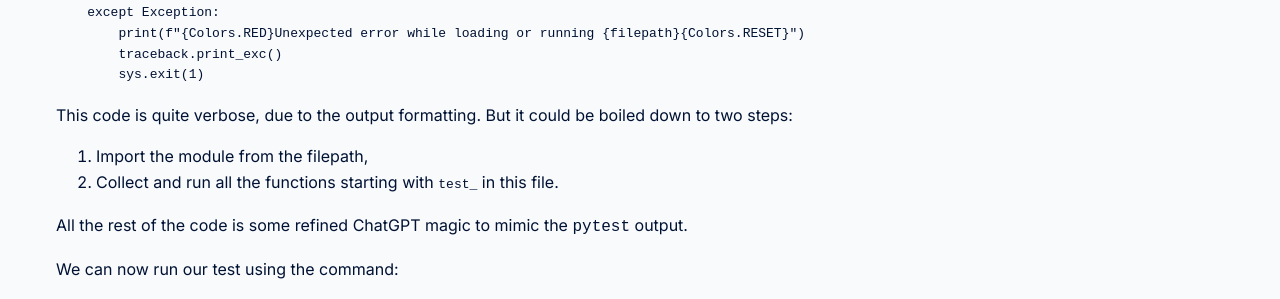
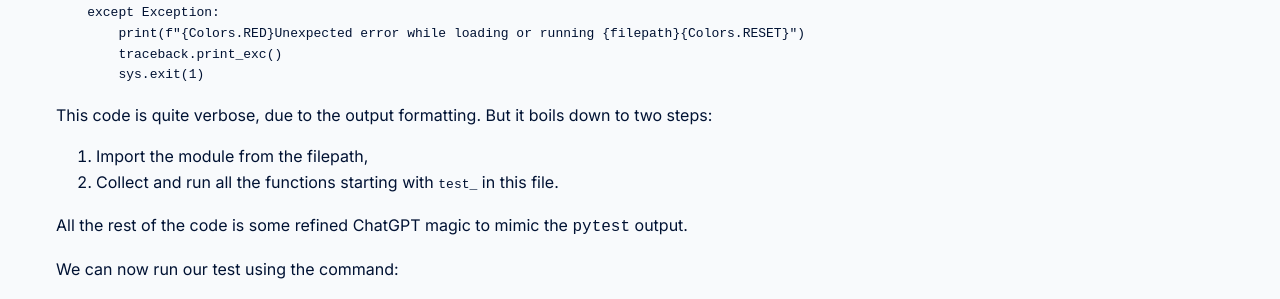
Before and after one commit to tint-ai/tint-ai.github.io, a Jekyll site: the page built from posts/2025/04/14/testing-python-modules-containing-dots-in-filepaths.md, in a window 1280 px wide and 900 px high, scrolled down 5337 px. Shown: the part 155-454 px from the top of the window. Built offline with Jekyll 4.4.1, drawn with Linux system fonts in a browser that asks for light colours; our own code applies the rules of GitHub Pages for plain Markdown files.

Commit message:
Update posts/2025/04/14/testing-python-modules-containing-dots-in-filepaths.md
Co-authored-by: Kyle Witt <133714858+kyle-514@users.noreply.github.com>

````diff
--- a/posts/2025/04/14/testing-python-modules-containing-dots-in-filepaths.md
+++ b/posts/2025/04/14/testing-python-modules-containing-dots-in-filepaths.md
@@ -247,7 +247,7 @@ if __name__ == "__main__":
         sys.exit(1)
 ```
 
-This code is quite verbose, due to the output formatting. But it could be boiled down to two steps:
+This code is quite verbose, due to the output formatting. But it boils down to two steps:
 
 1. Import the module from the filepath,
 2. Collect and run all the functions starting with `test_` in this file.
````
